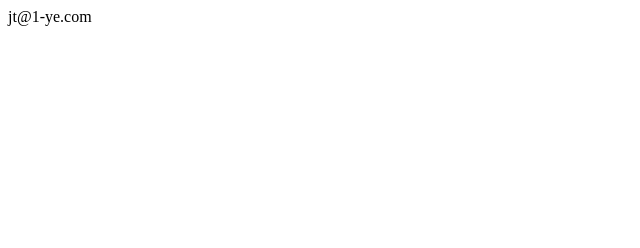
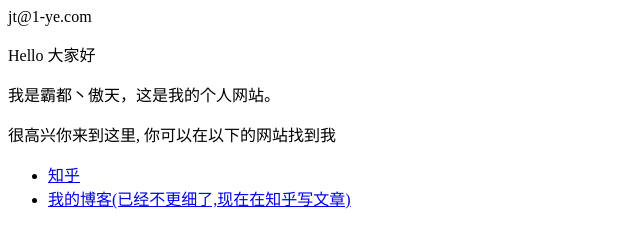
Before and after one commit to jone6688/a, a plain HTML site: page index.html in a window 1280 px wide. Shown: the whole page, without its empty margins (0-640 px from the left). Drawn offline with Linux system fonts and the light colour scheme.

Commit message:
Update index.html

```diff
--- a/index.html
+++ b/index.html
@@ -1 +1,9 @@
 <p>jt@1-ye.com</p>
+<p>Hello 大家好</p>
+<p>我是霸都丶傲天，这是我的个人网站。 </p>
+<p>很高兴你来到这里, 你可以在以下的网站找到我</p>
+
+<ul>
+  <li> <a href="https://www.zhihu.com/people/AJLoveChina">知乎</a> </li>
+  <li> <a href="http://hejie.nigeerhuo.com">我的博客(已经不更细了,现在在知乎写文章)</a> </li>
+</ul>
```
